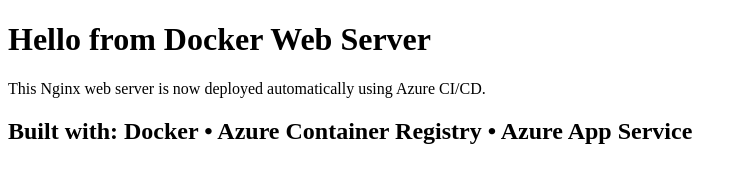
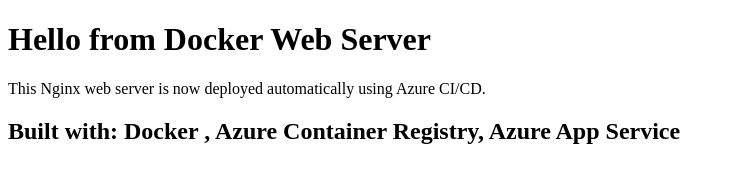
Before and after one commit to Akinloyedee/azure-cicd-pipeline, a plain HTML site: page index.html in a window 1280 px wide. Shown: the whole page, without its empty margins (0-747 px from the left). Drawn offline with Linux system fonts and the light colour scheme.

Commit message:
Fix formatting in built with section

```diff
--- a/index.html
+++ b/index.html
@@ -7,7 +7,7 @@
   <h1>Hello from Docker  Web Server</h1>
   <p>This Nginx web server is now deployed automatically using Azure CI/CD.
 
-<h2>Built with: Docker • Azure Container Registry • Azure App Service</h2>
+<h2>Built with: Docker , Azure Container Registry,  Azure App Service</h2>
 </p>
 </body>
 </html>
```
